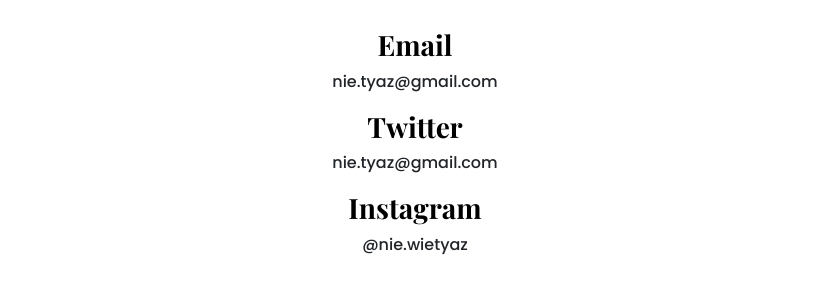
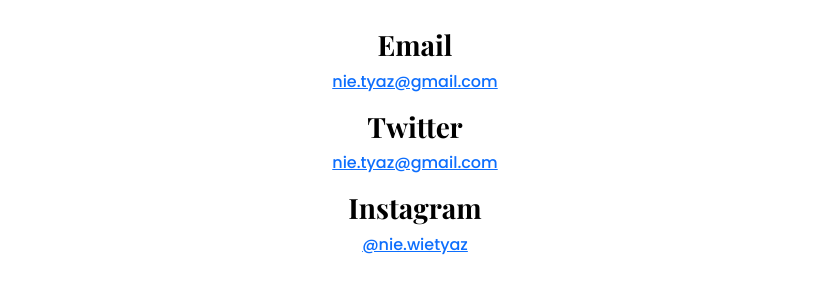
Before and after one commit to TyasOetomo/contact-page, a plain HTML site: page contact.html in a window 1280 px wide. Shown: the part 225-518 px from the top of the page, without its empty margins (225-1052 px from the left). Drawn offline with nearby package versions, Linux system fonts and the light colour scheme.

Commit message:
Update contact.html

```diff
--- a/contact.html
+++ b/contact.html
@@ -32,11 +32,17 @@
             <div class="content"></div>
         <h1 class="mb-5">Let's get in touch!</h1>
         <h3>Email</h3>
-        <p>nie.tyaz@gmail.com</p>
+        <p>
+            <a href="mailto:nie.tyaz@gmail.com"> nie.tyaz@gmail.com </a>
+        </p>
         <h3>Twitter</h3>
-        <p>nie.tyaz@gmail.com</p>
+        <p>
+            <a href="https://twitter.com/nie_wietyaz">nie.tyaz@gmail.com </a>
+        </p>
         <h3>Instagram</h3>
-        <p>@nie.wietyaz</p>
+        <p>
+            <a href="https://www.instagram.com/nie.wietyaz/"> @nie.wietyaz </a>
+        </p>
 
 
         </div>
```
